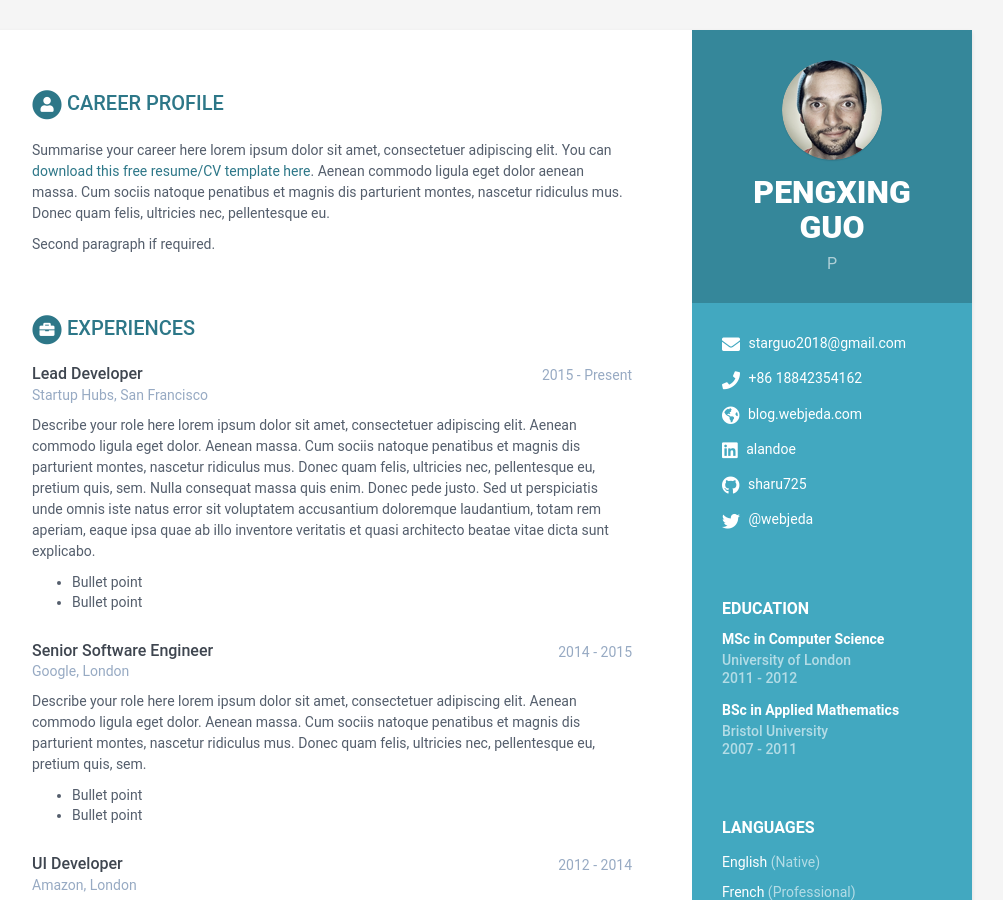
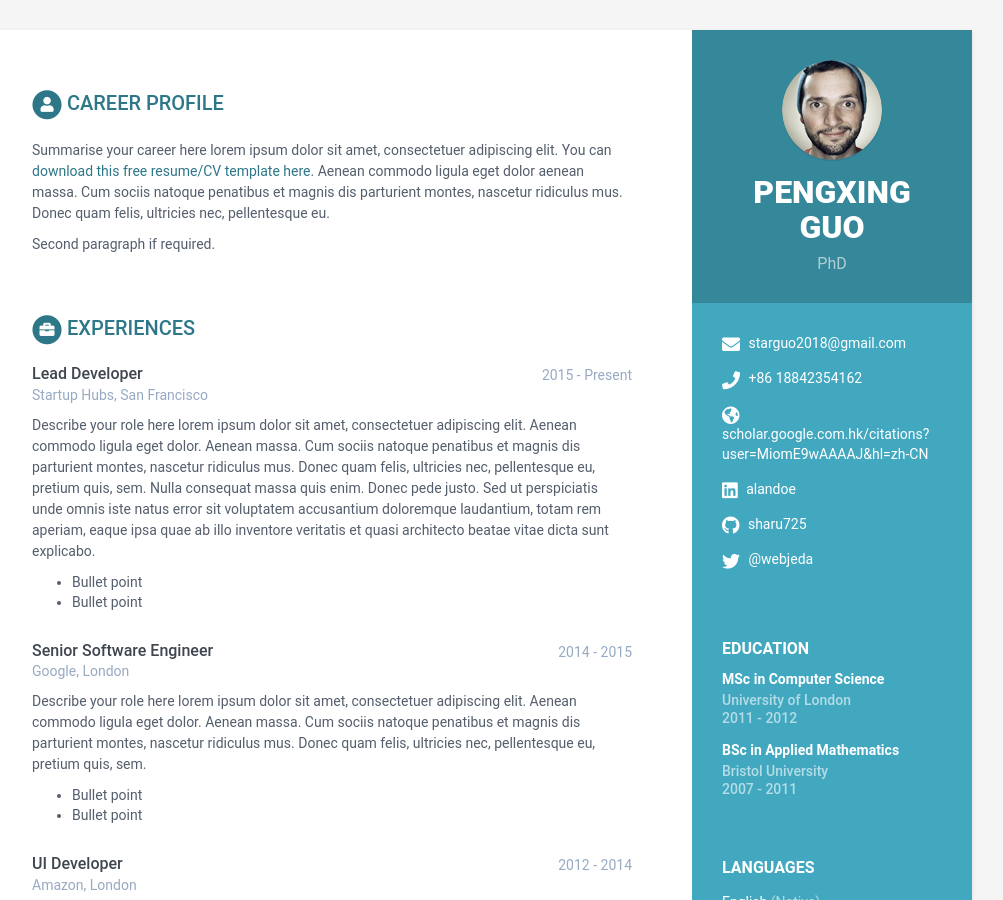
Before and after one commit to STAR-GUO/star.github.io, a Jekyll site: the page built from index.html, in a window 1280 px wide and 900 px high. Shown: the whole window, without its empty margins (168-1171 px from the left). Built offline with Jekyll 4.4.1, drawn with Linux system fonts in a browser that asks for light colours.

Commit message:
Update data.yml

```diff
--- a/_data/data.yml
+++ b/_data/data.yml
@@ -8,13 +8,13 @@ sidebar:
 
     # Profile information
     name: PENGXING GUO
-    tagline: P
+    tagline: PhD
     avatar: profile.png  #place a 100x100 picture inside /assets/images/ folder and provide the name of the file below
 
     # Sidebar links
     email: starguo2018@gmail.com
     phone: +86 18842354162
-    website: blog.webjeda.com #do not add http://
+    website: scholar.google.com.hk/citations?user=MiomE9wAAAAJ&hl=zh-CN #do not add http://
     linkedin: alandoe
     github: sharu725
     gitlab:
```
